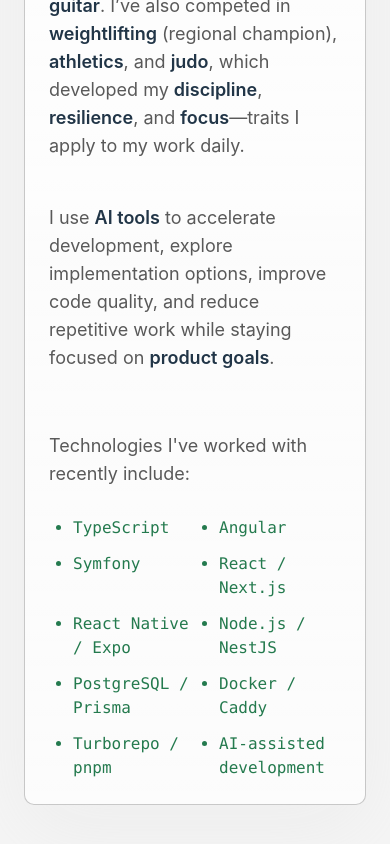
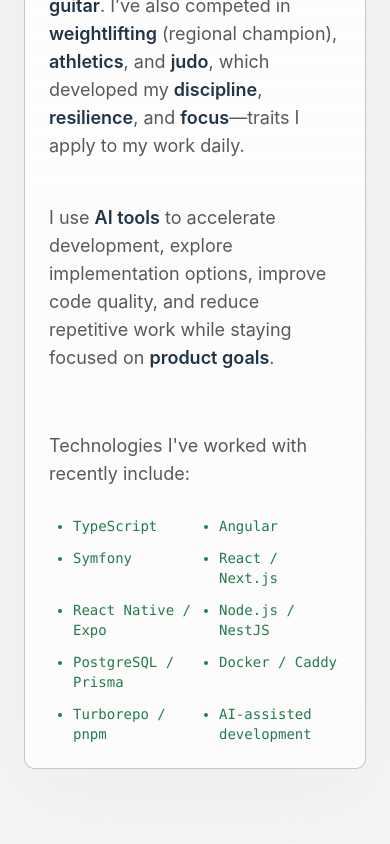
Before and after one commit to joanmrtnz/portfolio, a React (Vite) app: page / in a window 390 px wide. Shown: the part 1134-1978 px from the top of the page. Built offline with nearby package versions, Linux system fonts and the light colour scheme.

Commit message:
fix(about): increase mobile tech stack font size

```diff
--- a/src/components/About.jsx
+++ b/src/components/About.jsx
@@ -35,7 +35,7 @@ export default function About() {
           </p>
 
           <div className="font-mono sm:max-w-[250px] mx-auto md:max-w-none md:mx-0">
-            <ol className={`list-disc text-base sm:text-lg text-[var(--tech-list-color)] grid grid-cols-2 gap-x-6 gap-y-3 pl-6 mt-5 transition-opacity duration-700 delay-800 ${isVisible ? "opacity-100 translate-y-0" : "opacity-0 translate-y-5"}`}>
+            <ol className={`list-disc text-sm sm:text-lg text-[var(--tech-list-color)] grid grid-cols-2 gap-x-6 gap-y-3 pl-6 mt-5 transition-opacity duration-700 delay-800 ${isVisible ? "opacity-100 translate-y-0" : "opacity-0 translate-y-5"}`}>
               <li>TypeScript</li>
               <li>Angular</li>
               <li>Symfony</li>
```
